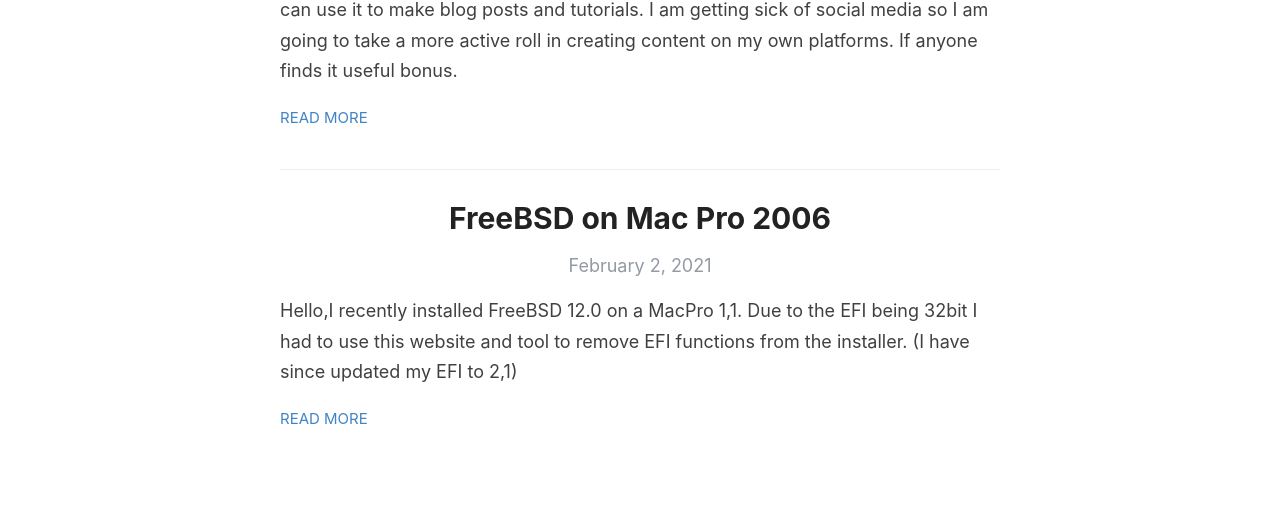
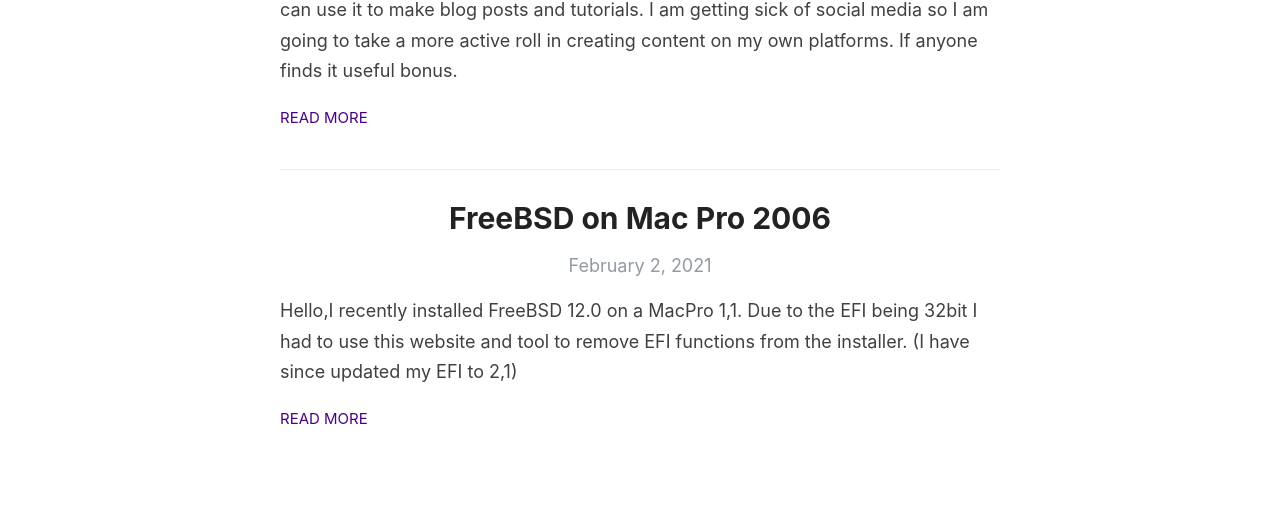
Before and after one commit to anathonous/anathonous.github.io, a Jekyll site: the page built from index.html, in a window 1280 px wide. Shown: the part 273-786 px from the top of the page. Built offline with Jekyll 4.4.1, drawn with Linux system fonts in a browser that asks for light colours; the list of posts is cut into pages by our own code.

Commit message:
Update style.scss

```diff
--- a/assets/style.scss
+++ b/assets/style.scss
@@ -177,11 +177,11 @@
 }
 
 a {
-  color: $blue;
+  color: #4B0082;
   text-decoration: none;
 	cursor: pointer;
   &:hover, &:active {
-    color: $blue;
+    color: #4B0082;
   }
 }
 
@@ -351,7 +351,7 @@
 
     @include mobile {
       margin: 0 10px;
-      color: $blue;
+      color: #4B0082;
     }
   }
 }
```
